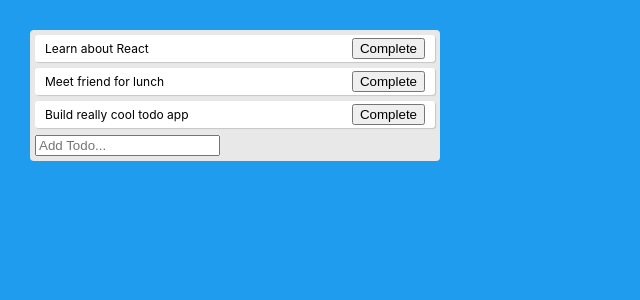
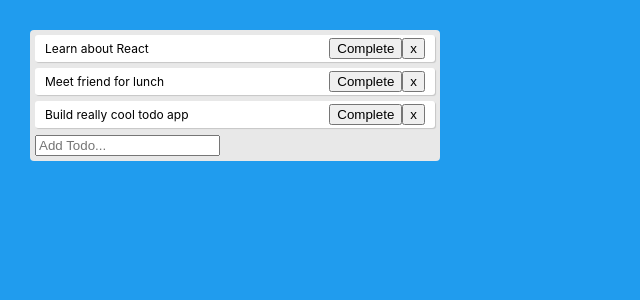
Before and after one commit to smintz93/react_hooks_list, a React (Create React App) app: page / in a window 1280 px wide. Shown: the top 300 px of the page, without its empty margins (0-640 px from the left). Built offline with nearby package versions, Linux system fonts and the light colour scheme.

Commit message:
can remove todos

```diff
--- a/src/App.js
+++ b/src/App.js
@@ -2,12 +2,13 @@
 import React, { useState } from 'react';
 import './App.css'
 
-function Todo({ todo, index, completeTodo })  {
+function Todo({ todo, index, completeTodo, deleteTodo })  {
   return(
     <div style={{textDecoration: todo.isCompleted ? "line-through" : "" }}
     className="todo">{todo.text}
     <div>
       <button onClick={() => completeTodo(index)}>Complete</button>
+      <button onClick={() => deleteTodo(index)}>x</button>
     </div>
     </div>
   )
@@ -54,16 +55,22 @@
   };
 
   const completeTodo = (index) => {
-    const newTodos = [...todos]
+    const newTodos = [...todos];
     newTodos[index].isCompleted = true;
     setTodos(newTodos);
+  }
+
+  const deleteTodo = (index) => {
+     const newTodos = [...todos];
+     newTodos.splice(index, 1);
+     setTodos(newTodos);
   }
 
   return (
     <div className="app">
       <div className="todo-list">
           {todos.map((todo, index) => (
-            <Todo key={index} index={index} todo={todo} completeTodo={completeTodo}/>
+            <Todo key={index} index={index} todo={todo} completeTodo={completeTodo} deleteTodo={deleteTodo}/>
           ))}
           <TodoForm addToto={addToto}/>
       </div>
```
